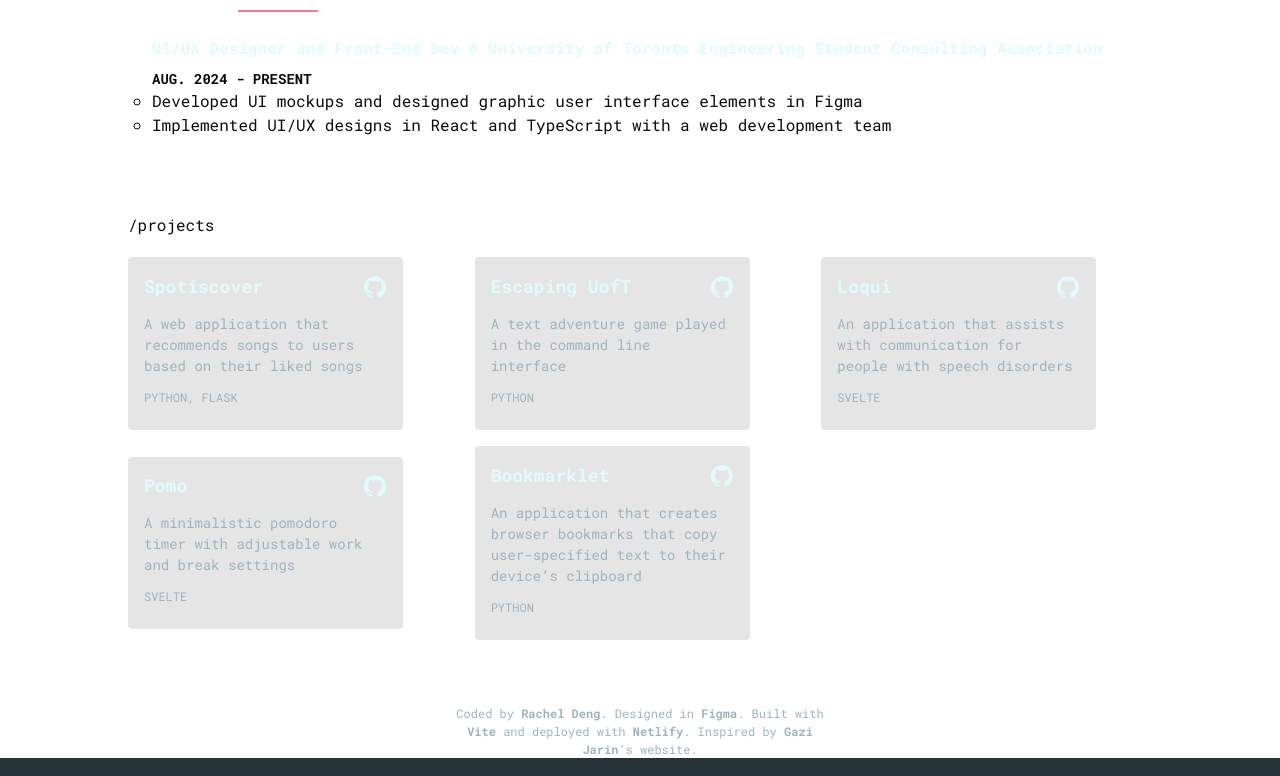
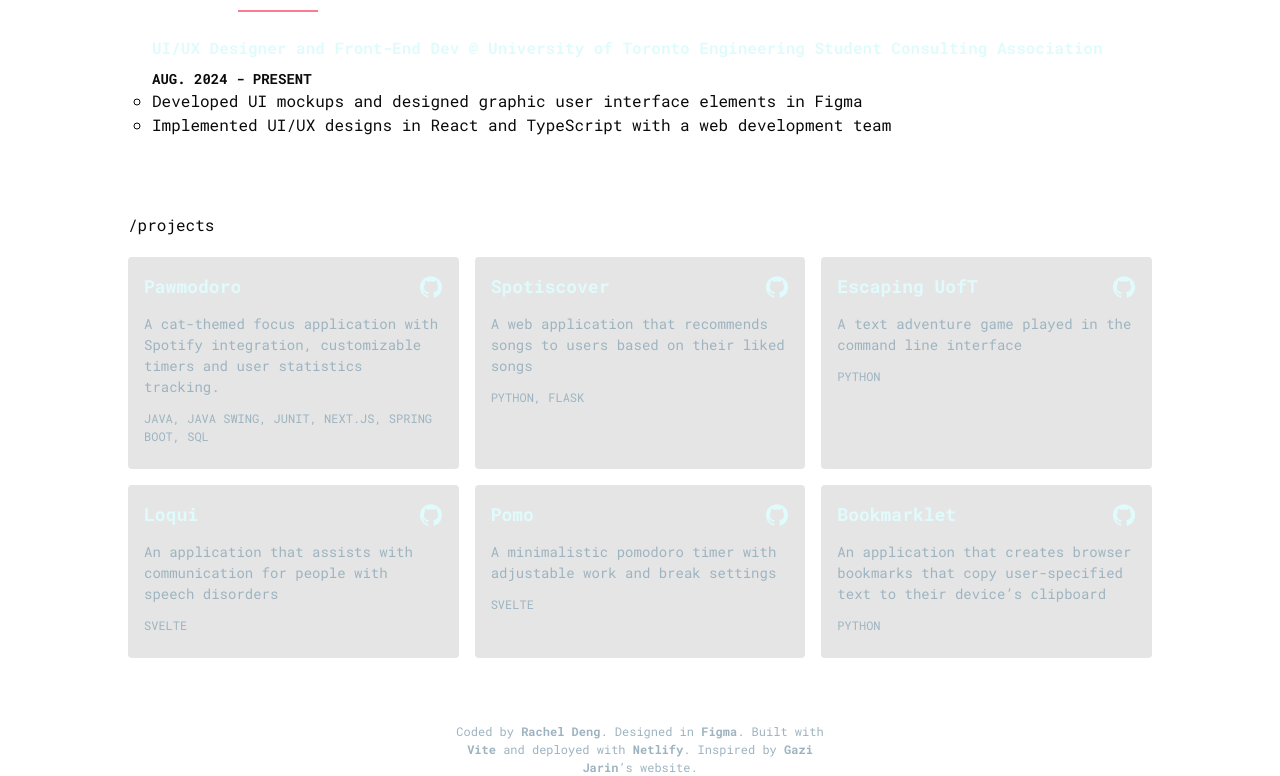
Before and after one commit to rachelkd/portfolio, a React (Vite) app: page / in a window 1280 px wide. Shown: the part 1428-2204 px from the top of the page. Built offline with nearby package versions, Linux system fonts and the light colour scheme.

Commit message:
Fixed styling for project cards

```diff
--- a/src/components/Cards.tsx
+++ b/src/components/Cards.tsx
@@ -8,6 +8,18 @@ interface ProjectItems {
 }
 
 const projectItems: { [key: string]: ProjectItems } = {
+    Pawmodoro: {
+        githubLink: 'https://github.com/rachelkd/pawmodoro',
+        desc: 'A cat-themed focus application with Spotify integration, customizable timers and user statistics tracking.',
+        technologiesUsed: [
+            'Java',
+            'Java Swing',
+            'JUnit',
+            'Next.js',
+            'Spring Boot',
+            'SQL',
+        ],
+    },
     Spotiscover: {
         githubLink: 'https://github.com/rachelkd/spotiscover',
         desc: 'A web application that recommends songs to users based on their liked songs',
@@ -39,9 +51,8 @@ const Cards = () => {
     return (
         <div className='cards-container'>
             {Object.keys(projectItems).map((key) => (
-                <div className='card'>
+                <div className='card' key={key}>
                     <CustomCard
-                        key={key}
                         projectTitle={key}
                         githubLink={projectItems[key].githubLink}
                         desc={projectItems[key].desc}
--- a/src/components/CustomCard.tsx
+++ b/src/components/CustomCard.tsx
@@ -16,7 +16,7 @@ type Props = {
 const CustomCard = (props: Props) => {
     return (
         <div className='card'>
-            <Box sx={{ width: 275 }}>
+            <Box>
                 <Card
                     variant='elevation'
                     sx={{
--- a/src/styles/Cards.css
+++ b/src/styles/Cards.css
@@ -1,9 +1,34 @@
+.cards {
+    width: 100%;
+    display: flex;
+    justify-content: center;
+}
+
 .cards-container {
     display: grid;
+    width: fit-content;
+    grid-template-columns: repeat(3, minmax(0, 1fr));
+    gap: 1rem 1rem;
+    align-items: stretch;
+}
+
+.card {
+    height: 100%;
+    display: flex;
+}
+
+/* Style for the MUI Card component */
+.MuiCard-root {
     width: 100%;
-    align-items: center;
-    grid-template-columns: repeat(3, 1fr);
-    gap: 1rem;
+    height: 100%;
+    display: flex;
+    flex-direction: column;
+}
+
+.MuiCardContent-root {
+    flex: 1;
+    display: flex;
+    flex-direction: column;
 }
 
 @media (max-width: 1200px) {
@@ -16,7 +41,6 @@
     .cards-container {
         display: flex;
         flex-direction: column;
-        justify-content: center;
-        align-items: center;
+        gap: 2rem;
     }
 }
--- a/src/styles/CustomCard.css
+++ b/src/styles/CustomCard.css
@@ -1,5 +1,5 @@
 .card {
-    width: fit-content;
+    width: 100%;
 }
 
 .projects-github-icon svg {
```
